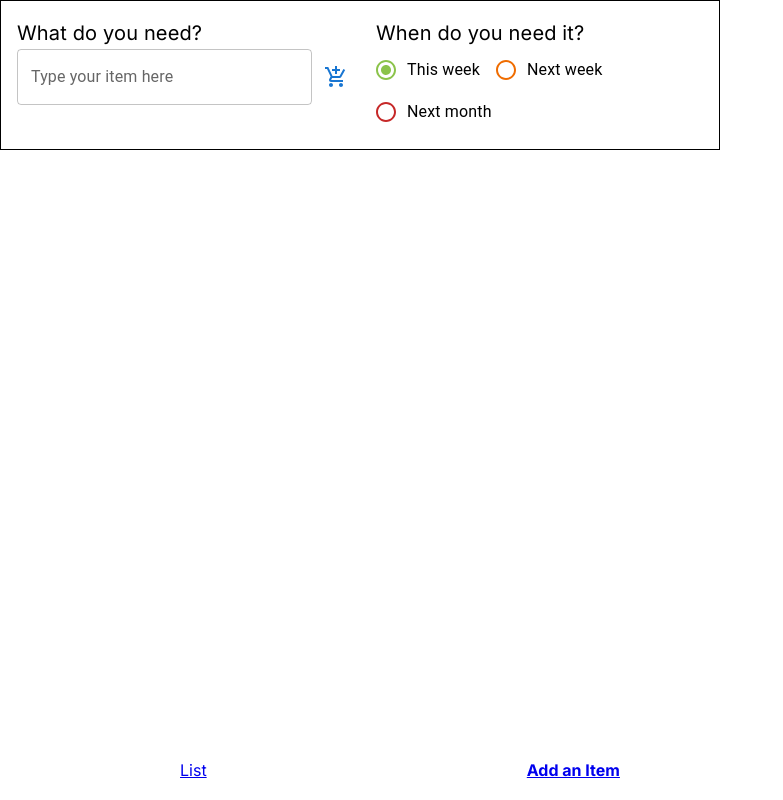
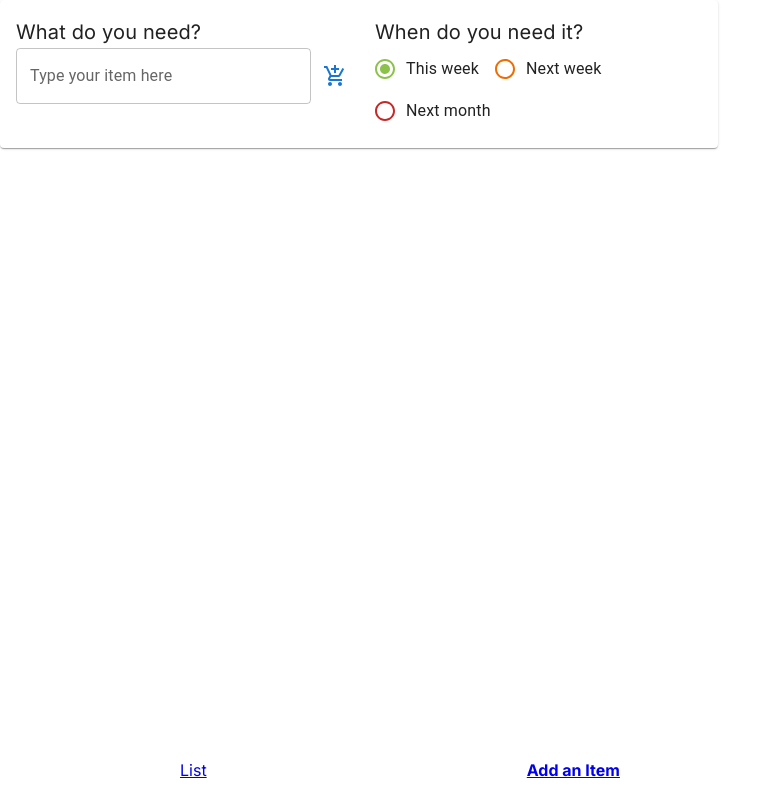
Before and after one commit to the-collab-lab/tcl-31-smart-shopping-list, a React (Create React App) app: page /add in a window 1280 px wide. Shown: the whole page, without its empty margins (0-783 px from the left). Built offline with nearby package versions, Linux system fonts and the light colour scheme.

Commit message:
Change on the size of orange, change the from box to Card in the add form

```diff
--- a/src/AddForm.js
+++ b/src/AddForm.js
@@ -17,6 +17,7 @@ import {
   Alert,
   IconButton,
   Typography,
+  Card,
 } from '@mui/material';
 import { lightGreen, orange, red } from '@mui/material/colors';
 import AddShoppingCartIcon from '@mui/icons-material/AddShoppingCart';
@@ -85,10 +86,9 @@ function AddForm() {
 
   return (
     <FormControl>
-      <Box
+      <Card
         sx={{
           width: '100%',
-          border: 1,
           display: 'flex',
           flexDirection: 'column',
           '& > :not(style)': { m: 1 },
@@ -198,7 +198,7 @@ function AddForm() {
             <Alert severity="error">{errorMessage}</Alert>
           </Box>
         )}
-      </Box>
+      </Card>
     </FormControl>
   );
 }
--- a/src/List.js
+++ b/src/List.js
@@ -210,11 +210,11 @@ export function List() {
           component="img"
           image="/img/wholeorange.jpg"
           sx={{
-            height: '10%',
-            width: '10%',
+            height: '7%',
+            width: '7%',
           }}
         />
-        <Typography variant="h5" fontFamily={'Inter, sans-serif'} mt={'3%'}>
+        <Typography variant="h6" fontFamily={'Inter, sans-serif'} mt={'1%'}>
           Smart Shopping List
         </Typography>
       </Box>
@@ -234,7 +234,7 @@ export function List() {
         >
           <TextField
             value={filterItem}
-            label="FilterItems..."
+            label="Filter items by typing here..."
             onChange={(event) => setFilterItem(event.target.value)}
             fullWidth="true"
           ></TextField>
```
